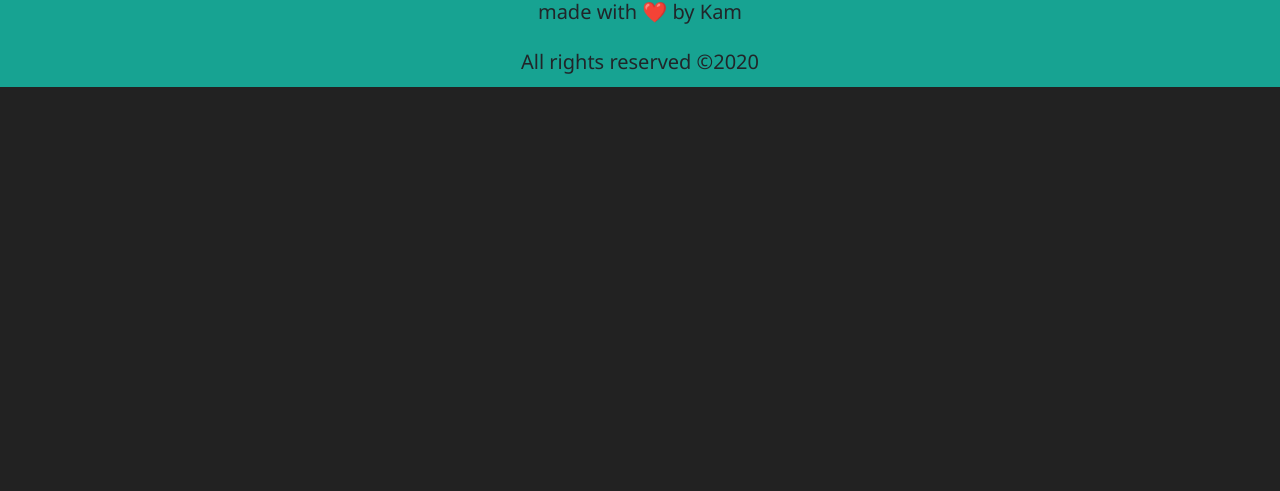
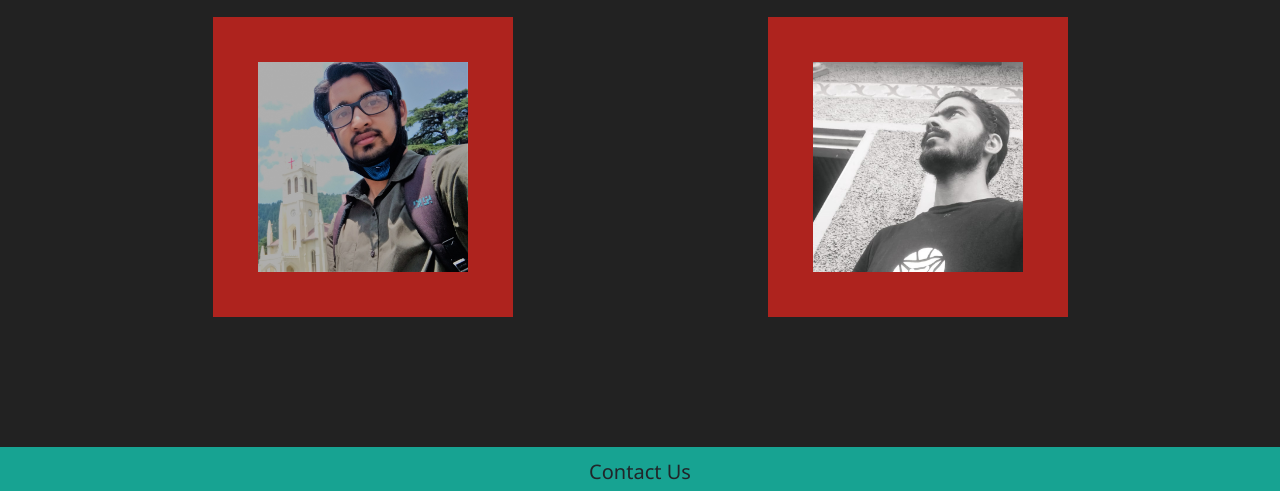
Before and after one commit to KKAMLESH286/Caidox, a plain HTML site: page template/index.html in a window 1280 px wide. Shown: the part 1179-1670 px from the top of the page. Before the commit the page ends 1266 px from the top, so only its background shows below. Drawn offline with nearby package versions, Linux system fonts and the light colour scheme.

Commit message:
team section
added team section with pictures

```diff
--- a/static/main1.css
+++ b/static/main1.css
@@ -235,7 +235,7 @@ nav a:hover {
   flex-basis: 30%;
 }
 
-.cta {
+/* .cta {
   background-image: url(//unsplash.it/600/400);
   background-size: cover;
   padding: 10vh 0;
@@ -250,7 +250,7 @@ nav a:hover {
   @media (min-width: 40rem) {
     flex-basis: 50%;
   }
-}
+} */
 
 .contact {
   display: flex;
@@ -300,3 +300,56 @@ nav a:hover {
   align-self: center;
   padding-right: 50px;
 }
+
+/* team */
+
+.container {
+  display: flex;
+  justify-content: center;
+  align-items: center;
+  height: 70vh;
+  justify-content: space-around;
+}
+
+.flip-card {
+  background-color: transparent;
+  width: 300px;
+  height: 300px;
+  perspective: 1000px;
+}
+.flip-card .inner {
+  position: relative;
+  width: 100%;
+  height: 100%;
+  transition: transform 0.8s;
+  transform-style: preserve-3d;
+}
+.flip-card .inner .front,
+.flip-card .inner .back {
+  position: absolute;
+  width: 100%;
+  height: 100%;
+  -webkit-backface-visibility: hidden;
+  backface-visibility: hidden;
+  display: flex;
+  align-items: center;
+  justify-content: center;
+  flex-direction: column;
+}
+.flip-card .inner .front {
+  background-color: #AE231E;
+}
+.flip-card .inner .back {
+  background-color: #99D821;
+  color: white;
+  transform: rotateX(180deg);
+}
+.flip-card:hover .inner {
+  transform: rotateX(180deg);
+}
+
+h5 {
+  font-size: 2em;
+  text-align: center;
+  text-justify: center;
+}
--- a/template/index.html
+++ b/template/index.html
@@ -58,19 +58,46 @@
 <!-- About Us -->
 <div class="sales-points">
 	<div class="sales-point">
-	  <h3>Lorem Ipsum 1</h3>
+	  <h3>Our Mission</h3>
 	  <p>Maecenas id volutpat tellus. Praesent at rhoncus ante, non sollicitudin nisl.</p>
 	</div>
 	<div class="sales-point">
-	  <h3>Lorem Ipsum 2</h3>
+	  <h3>Our Vision</h3>
 	  <p>Maecenas id volutpat tellus. Praesent at rhoncus ante, non sollicitudin nisl.</p>
 	</div>
 	<div class="sales-point">
-	  <h3>Lorem Ipsum 3</h3>
+	  <h3>Our Goal</h3>
 	  <p>Maecenas id volutpat tellus. Praesent at rhoncus ante, non sollicitudin nisl.</p>
 	</div>
 </div>
+<!-- Team -->
 
+<div class="container">
+	<div class="flip-card">
+	  <div class="inner">
+		<div class="front">
+		  <img src="../static/img2.jpg" style="width:70%;height:70%;" />
+		</div>
+		<div class="back">
+		  <h5>Kamlesh Panwar</h5>
+		  <p>Programmer, Leader</p>
+		  <p>Yes, I do love alpacas 🦙</p>
+		</div>
+	  </div>
+	</div>
+	<div class="flip-card">
+		<div class="inner">
+		  <div class="front">
+			<img src="../static/img6.jpeg" style="width:70%;height:70%;" />
+		  </div>
+		  <div class="back">
+			<h5>Ashwani Bhardwaj</h5>
+			<p>Writer, Daydreamer</p>
+			<p>I eat problems in my breakfast!🧐</p>
+		  </div>
+		</div>
+	  </div>
+</div>
 <!-- Contact Us -->
 <div class="contact">
 	<h4> Contact Us</h4>
```
Also changed, not shown: static/img.jpg (added), static/img2.jpg (added), static/img6.jpeg (added).
